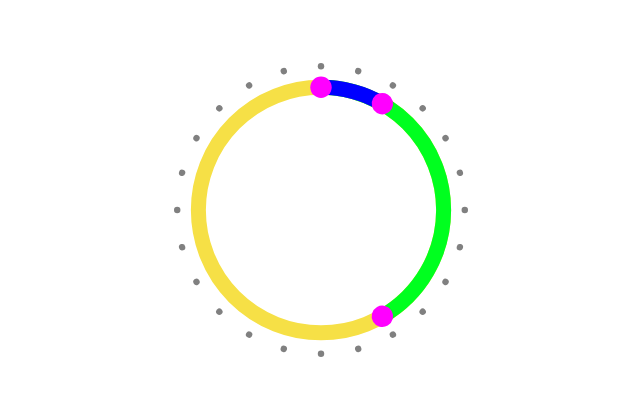
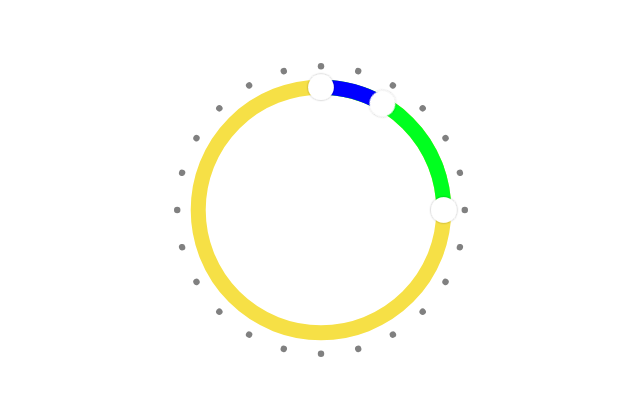
Before and after one commit to alex-knyazev/vue-time-ranges-picker, a Vue app: page / in a window 1280 px wide. Shown: the top 396 px of the page, without its empty margins (319-959 px from the left). Built offline with nearby package versions, Linux system fonts and the light colour scheme.

Commit message:
add calculation of geometry params and shadow for points

```diff
--- a/src/components/TimePicker.vue
+++ b/src/components/TimePicker.vue
@@ -1,40 +1,66 @@
 <template>
   <div class="hello">
-    <svg viewBox="0 0 140 140" class="circular-chart">
-      <path class="circle3"
-        stroke-dasharray="360, 360"
-        stroke-width="6"
-        d="M70 12.74025
-          a 57.2958 57.2958 0 0 1 0 114.5915
-          a 57.2958 57.2958 0 0 1 0 -114.5915"
+    <svg
+      :viewBox="`0 0 ${viewBoxSize} ${viewBoxSize}`"
+      class="circular-chart"
+    >
+      <!-- scales -->
+      <path
+        v-for="timePoint in timePoints"
+        :key="timePoint.name"
+        :stroke-dasharray="`${timePoint.hourDegree}, ${circleInputLength}`"
+        :stroke-width="strokeWidth"
+        :style="{stroke: timePoint.scaleColor}"
+        :d="`M${viewBoxSize/2} ${viewBoxSize/2 - circleInputRadius}
+          a ${circleInputRadius} ${circleInputRadius} 0 0 1 0 ${circleInputDiameter}
+          a ${circleInputRadius} ${circleInputRadius}  0 0 1 0 ${-circleInputDiameter}`"
+        class="input-scale"
       />
-      <path class="circle2"
-        stroke-dasharray="150, 360"
-        stroke-width="6"
-        d="M70 12.74025
-          a 57.2958 57.2958 0 0 1 0 114.5915
-          a 57.2958 57.2958 0 0 1 0 -114.5915"
-      />
-      <path class="circle"
-        stroke-dasharray="30, 360"
-        stroke-width="6"
-        d="M70 12.74025
-          a 57.2958 57.2958 0 0 1 0 114.5915
-          a 57.2958 57.2958 0 0 1 0 -114.5915"
-      />
+      <!-- time marks around input -->
       <g class="marks">
         <circle
           v-for="mark in marks"
           :key="mark.name"
-          cx="67.1"
-          y1="0"
-          style="fill: grey;"
+          :style="{
+            fill: 'grey',
+            transform: 'rotate(calc('+ mark.name + ' * 15deg))'
+          }"
+          cx="0"
+          cy="-67.1"
           r="1.5"
         />
-        <circle class="circle-picker  circle-picker-1" cx="0" cy="-57.2958" r="5" style="fill: fuchsia;"/>
-        <circle class="circle-picker circle-picker-2" cx="0" cy="-57.2958" r="5" style="fill: fuchsia;"/>
-        <circle class="circle-picker circle-picker-3" cx="0" cy="-57.2958" r="5" style="fill: fuchsia;"/>
       </g>
+      <filter id="dropshadow" height="130%">
+        <feGaussianBlur in="SourceAlpha" stdDeviation="0.49"/> <!-- stdDeviation is how much to blur -->
+        <feOffset dx="0" dy="0" result="offsetblur"/> <!-- how much to offset -->
+        <feComponentTransfer>
+          <feFuncA type="linear" slope="0.35"/> <!-- slope is the opacity of the shadow -->
+        </feComponentTransfer>
+        <feMerge>
+          <feMergeNode/> <!-- this contains the offset blurred image -->
+          <feMergeNode in="SourceGraphic"/> <!-- this contains the element that the filter is applied to -->
+        </feMerge>
+      </filter>
+      <g class="time-points">
+
+        <circle
+          v-for="timePoint in timePoints"
+          :key="timePoint.name"
+          :id="timePoint.name"
+          class="time-pointer"
+          cx="0"
+          :cy="-circleInputRadius"
+          :style="{
+            transform: 'rotate(calc('+ timePoint.hourDegree + 'deg))'
+          }"
+          filter="url(#dropshadow)"
+          r="6"
+          @pointerdown="handleMoveStart"
+          @pointermove="handleMove"
+          @pointerup="hanleMoveEnd"
+        />
+      </g>
+
     </svg>
   </div>
 </template>
@@ -47,12 +73,59 @@ export default {
   },
 
   data() {
-    let marks = [];
-    for (let i = 0; i < 24; i++) {
-      marks[i] = { name: i }
+    const circleInputLength = 360;
+    const hoursAmount = 24;
+    const circleInputRadius = circleInputLength / ( 2* Math.PI);
+    const circleInputDiameter = circleInputRadius * 2;
+
+    const strokeWidth = 6;
+    const marks = [];
+    for (let i = 0; i < hoursAmount; i++) {
+      marks.push({ name: i + 1 });
     }
+
+    let timePoints = [
+      {
+        name: 'point-3',
+        currentHour: 24,
+        scaleColor: '#f6e046'
+      },
+      {
+        name: 'point-2',
+        currentHour: 6,
+        scaleColor: '#00ff1f'
+      },
+      {
+        name: 'point-1',
+        currentHour: 2,
+        scaleColor: 'blue',
+      },
+    ];
+
+    const oneHourDegree = circleInputLength / hoursAmount;
+    timePoints = timePoints.map(tp => ({...tp, hourDegree: tp.currentHour * oneHourDegree }))
+
     return {
+      viewBoxSize: 140,
       marks,
+      timePoints,
+      circleInputLength,
+      circleInputRadius,
+      circleInputDiameter,
+      strokeWidth
+    }
+  },
+
+  methods: {
+    handleMoveStart(e) {
+      // console.log('start', e.pageX, e.pageY);
+    },
+    handleMove(e) {
+      console.log(e.target.id);
+      console.log('process', e.offsetX, e.offsetY);
+    },
+    hanleMoveEnd(e) {
+      // console.log('end', e.pageX, e.pageY);
     }
   }
 }
@@ -60,91 +133,11 @@ export default {
 
 <!-- Add "scoped" attribute to limit CSS to this component only -->
 <style scoped>
-.marks {
+.marks,
+.time-points {
+  /* relocate marks group to center of picker*/
   transform: translate(70px, 70px);
   stroke-width: 0.2;
-}
-
-.marks > circle:nth-child(1) {
-  transform: rotate(15deg);
-}
-.marks > circle:nth-child(2) {
-  transform: rotate(calc(2 * 15deg));
-}
-.marks > circle:nth-child(3) {
-  transform: rotate(calc(3 * 15deg));
-  stroke-width: 0.5;
-}
-.marks > circle:nth-child(4) {
-  transform: rotate(calc(4 * 15deg));
-}
-.marks > circle:nth-child(5) {
-  transform: rotate(calc(5 * 15deg));
-}
-.marks > circle:nth-child(6) {
-  transform: rotate(calc(6 * 15deg));
-  stroke-width: 0.5;
-}
-.marks > circle:nth-child(7) {
-  transform: rotate(calc(7 * 15deg));
-}
-.marks > circle:nth-child(8) {
-  transform: rotate(calc(8 * 15deg));
-}
-.marks > circle:nth-child(9) {
-  transform: rotate(calc(9 * 15deg));
-  stroke-width: 0.5;
-}
-.marks > circle:nth-child(10) {
-  transform: rotate(calc(10 * 15deg));
-}
-.marks > circle:nth-child(11) {
-  transform: rotate(calc(11 * 15deg));
-}
-.marks > circle:nth-child(12) {
-  transform: rotate(calc(12 * 15deg));
-  stroke-width: 0.5;
-}
-
-.marks > circle:nth-child(13) {
-  transform: rotate(calc(13 * 15deg));
-}
-.marks > circle:nth-child(14) {
-  transform: rotate(calc(14 * 15deg));
-}
-.marks > circle:nth-child(15) {
-  transform: rotate(calc(15 * 15deg));
-  stroke-width: 0.5;
-}
-.marks > circle:nth-child(16) {
-  transform: rotate(calc(16 * 15deg));
-}
-.marks > circle:nth-child(17) {
-  transform: rotate(calc(17 * 15deg));
-}
-.marks > circle:nth-child(18) {
-  transform: rotate(calc(18 * 15deg));
-  stroke-width: 0.5;
-}
-.marks > circle:nth-child(19) {
-  transform: rotate(calc(19 * 15deg));
-}
-.marks > circle:nth-child(20) {
-  transform: rotate(calc(20 * 15deg));
-}
-.marks > circle:nth-child(21) {
-  transform: rotate(calc(21 * 15deg));
-  stroke-width: 0.5;
-}
-.marks > circle:nth-child(22) {
-  transform: rotate(calc(22 * 15deg));
-}
-.marks > circle:nth-child(23) {
-  transform: rotate(calc(23 * 15deg));
-}
-.marks > circle:nth-child(24) {
-  transform: rotate(calc(24 * 15deg));
-  stroke-width: 0.5;
 }
 
 .circular-chart {
@@ -154,37 +147,29 @@ export default {
   max-height: 300px;
 }
 
-.circle {
-  stroke: blue;
+.input-scale {
   fill: none;
   stroke-width: 7;
   stroke-linecap: round;
   animation: progress 1s ease-out forwards;
 }
 
-.circle2 {
-  stroke: #00ff1f;
-  fill: none;
-  stroke-width: 7;
-  stroke-linecap: round;
-  animation: progress 1s ease-out forwards;
+.time-pointer {
+  cursor: pointer;
+  fill: white;
+  stroke-width: 3px;
 }
 
-.circle3 {
-  stroke: #f6e046;
-  fill: none;
-  stroke-width: 7;
-  stroke-linecap: round;
-  animation: progress 1s ease-out forwards;
+.time-pointer:hover {
+  fill: rgba(240, 240, 240, 0.9);
 }
 
-.circle-picker-1 {
-  transform: rotate(calc(2 * 15deg));
+#point-1 {
 }
-.circle-picker-2 {
+#point-2 {
   transform: rotate(calc(10 * 15deg));
 }
-.circle-picker-3 {
+#point-3 {
   transform: rotate(calc(24 * 15deg));
 }
 /* @keyframes progress {
```
